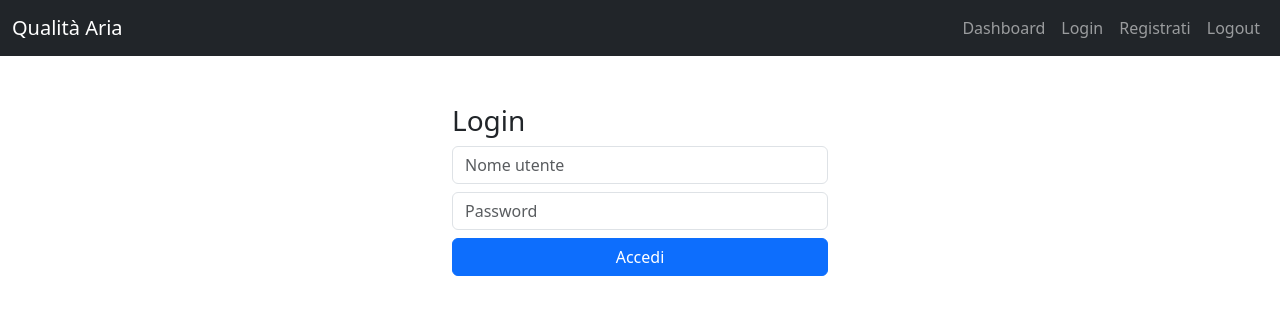
After one commit to massimovaresio/Progetto-ARS_sistema-monitoraggio-aria, a Flask app: page /login in a window 1280 px wide. The commit adds this page. Shown: the top 315 px of the page. Run offline with Flask 3, Linux system fonts and the light colour scheme.

Commit message:
Add login e register + test front-end ok

```diff
--- a/app.py
+++ b/app.py
@@ -99,38 +99,45 @@ def fetch_and_store_data(comune, start_date_str, end_date_str):
 
         current_date += timedelta(days=1)
 
-@app.route('/register', methods=['POST'])
+@app.route('/register', methods=['GET', 'POST'])
 def register():
-    data = request.get_json()
-    username = data.get('username')
-    email = data.get('email')
-    password = data.get('password')
+    if request.method == 'POST':
+        data = request.get_json()
+        username = data.get('username')
+        email = data.get('email')
+        password = data.get('password')
 
-    if not username or not email or not password:
-        return jsonify({'error': 'Dati mancanti'}), 400
+        if not username or not email or not password:
+            return jsonify({'error': 'Dati mancanti'}), 400
 
-    if User.query.filter((User.username == username) | (User.email == email)).first():
-        return jsonify({'error': 'Utente già registrato'}), 409
+        if User.query.filter((User.username == username) | (User.email == email)).first():
+            return jsonify({'error': 'Utente già registrato'}), 409
 
-    register_user(username, email, password)
-    return jsonify({'message': f'Utente {username} registrato con successo'}), 201
+        register_user(username, email, password)
+        return jsonify({'message': f'Utente {username} registrato con successo'}), 201
 
-@app.route('/login', methods=['POST'])
+    # Con metodo GET, restituisce la pagina HTML
+    return render_template('register.html')
+
+@app.route('/login', methods=['GET', 'POST'])
 def login():
-    data = request.get_json()
-    username = data.get('username')
-    password = data.get('password')
+    if request.method == 'POST':
+        data = request.get_json()
+        username = data.get('username')
+        password = data.get('password')
 
-    if not username or not password:
-        return jsonify({'error': 'Credenziali mancanti'}), 400
+        if not username or not password:
+            return jsonify({'error': 'Credenziali mancanti'}), 400
 
-    user = authenticate_user(username, password)
+        user = authenticate_user(username, password)
+        if user:
+            session['user_id'] = user.id
+            return jsonify({'message': f'Benvenuto {user.username}'}), 200
+        else:
+            return jsonify({'error': 'Username o password errati'}), 401
 
-    if user:
-        session['user_id'] = user.id
-        return jsonify({'message': f'Benvenuto {user.username}'}), 200
-    else:
-        return jsonify({'error': 'Username o password errati'}), 401
+    # Con metodo GET, restituisce la pagina HTML
+    return render_template('login.html')
 
 @app.route('/profilo')
 def profilo():
--- a/templates/base.html
+++ b/templates/base.html
@@ -10,7 +10,15 @@
 <body>
   <nav class="navbar navbar-expand-lg navbar-dark bg-dark">
     <div class="container-fluid">
-      <a class="navbar-brand" href="#">Qualità Aria</a>
+      <a class="navbar-brand" href="/">Qualità Aria</a>
+      <div class="collapse navbar-collapse">
+        <ul class="navbar-nav ms-auto">
+          <li class="nav-item"><a class="nav-link" href="/dashboard">Dashboard</a></li>
+          <li class="nav-item"><a class="nav-link" href="/login">Login</a></li>
+          <li class="nav-item"><a class="nav-link" href="/register">Registrati</a></li>
+          <li class="nav-item"><a class="nav-link" href="/logout">Logout</a></li>
+        </ul>
+      </div>
     </div>
   </nav>
 
--- /dev/null
+++ b/templates/login.html
@@ -0,0 +1,31 @@
+{% extends 'base.html' %}
+{% block content %}
+<div class="container mt-5" style="max-width: 400px;">
+  <h3>Login</h3>
+  <form id="login-form">
+    <input type="text" class="form-control mb-2" id="username" placeholder="Nome utente" required>
+    <input type="password" class="form-control mb-2" id="password" placeholder="Password" required>
+    <button type="submit" class="btn btn-primary w-100">Accedi</button>
+  </form>
+  <div id="login-msg" class="mt-3"></div>
+</div>
+
+<script>
+document.getElementById("login-form").addEventListener("submit", async (e) => {
+  e.preventDefault();
+  const res = await fetch("/login", {
+    method: "POST",
+    headers: { "Content-Type": "application/json" },
+    body: JSON.stringify({
+      username: document.getElementById("username").value,
+      password: document.getElementById("password").value
+    })
+  });
+  const data = await res.json();
+  const msg = document.getElementById("login-msg");
+  msg.textContent = data.message || data.error;
+  msg.className = res.ok ? "text-success" : "text-danger";
+  if (res.ok) setTimeout(() => window.location.href = "/dashboard", 1000);
+});
+</script>
+{% endblock %}
```
Also changed, not shown: templates/dashboard.html (+12 -0 lines), templates/register.html (added, +43 -0 lines).
